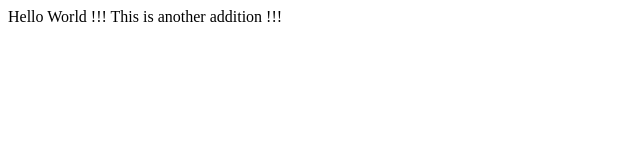
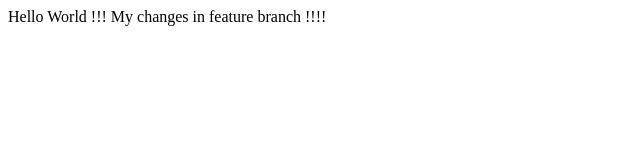
Before and after one commit to ShanthiRamabhadran/lecture1, a plain HTML site: page index.html in a window 1280 px wide. Shown: the full height of the page, 0-640 px from the left. Drawn offline with Linux system fonts and the light colour scheme.

Commit message:
add for feature branch

```diff
--- a/index.html
+++ b/index.html
@@ -6,6 +6,6 @@
   </head>
   <body>
     Hello World !!!
-    This is another addition !!!
+    My changes in feature branch !!!!
   </body>
 </html>
```
